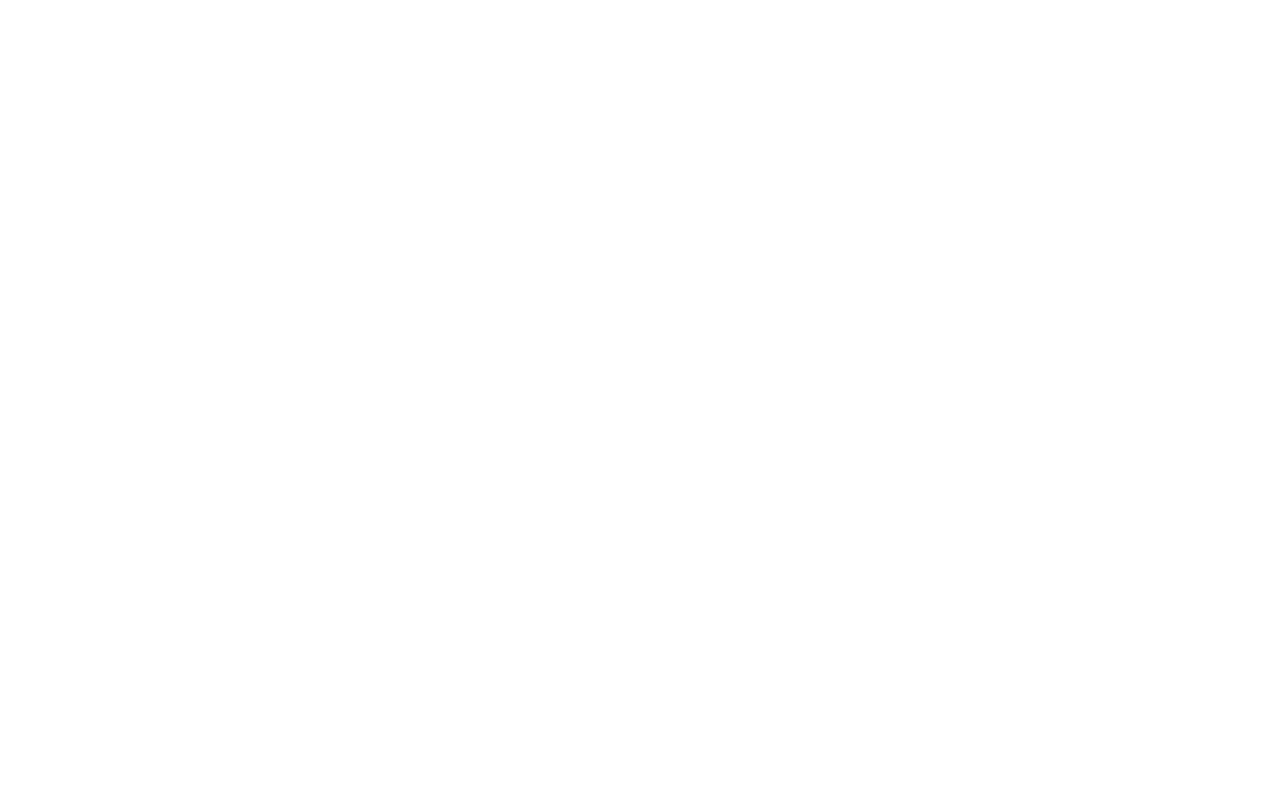
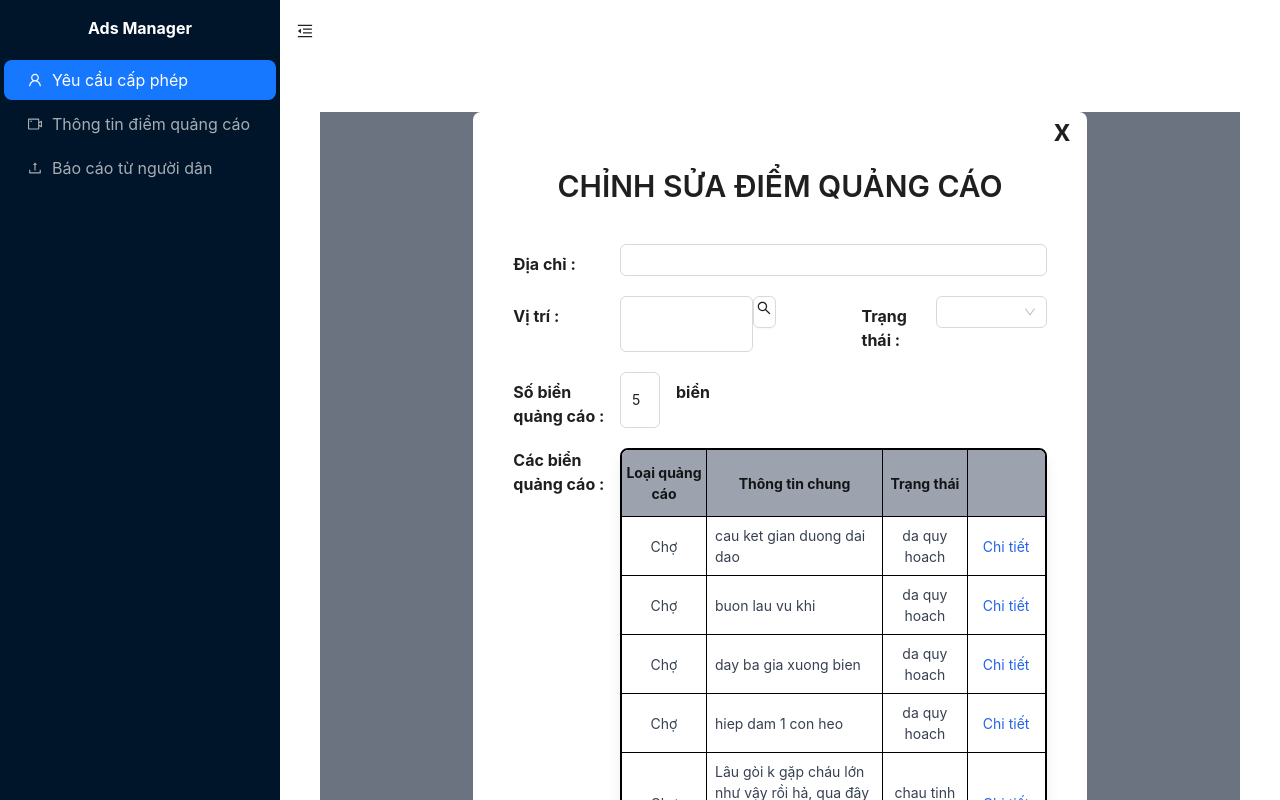
Before and after one commit to Lamlance/WNC_AdManager_CSC13114, a React (Vite) app in the folder FECanbo/: page /editpoint in a window 1280 px wide. Before the commit this address had no page. Shown: the top 800 px of the page. Built offline with nearby package versions, Linux system fonts and the light colour scheme.

Commit message:
patch after merge

```diff
--- a/FECanbo/src/App.tsx
+++ b/FECanbo/src/App.tsx
@@ -1,7 +1,5 @@
 import { useEffect, useState } from "react";
-import { AdRequest } from "./types";
 import { Outlet, Route, Routes, useNavigate } from "react-router-dom";
-import AdsRequest from "./components/ads-request/AdsRequest";
 import { Button, Layout, Menu } from "antd";
 import {
   MenuFoldOutlined,
@@ -12,18 +10,20 @@
 } from "@ant-design/icons";
 import AdsInfo from "./components/ads-info/AdsInfo";
 import ReportInfo from "./components/report-info/ReportInfo";
+import AdsRequestPage from "./components/routes/AdsRequestPage";
+import EditAdForm from "./components/vhtt/EditAdForm";
 import EditSetpoint from "./components/vhtt/EditSetpoint";
-import AdsRequestForm from "./components/ads-request/AdsRequestForm";
-import AdsRequestPage from "./components/routes/AdsRequestPage";
 const { Header, Sider, Content } = Layout;
 
 const App = () => {
   return (
     <Routes>
-      <Route path="/pq" element={<PageLayout />}>
+      <Route path="/" element={<PageLayout />}>
         <Route index element={<AdsRequestPage />} />
         <Route path="advertisements" element={<AdsInfo />} />
         <Route path="reports" element={<ReportInfo />} />
+        <Route path="editad" element={<EditAdForm />} />
+        <Route path="editpoint" element={<EditSetpoint />} />
       </Route>
     </Routes>
   );
@@ -129,6 +129,5 @@
       head.insertAdjacentElement("afterbegin", tailWindStyleTag);
     }
   }, []);
-  //return <EditSetpoint />;
   return <App />;
 }
--- a/FECanbo/src/components/vhtt/EditSetpoint.tsx
+++ b/FECanbo/src/components/vhtt/EditSetpoint.tsx
@@ -1,16 +1,20 @@
 import React from "react";
-import { Select, Space, Input, Button, } from "antd";
+import { Select, Space, Input, Button } from "antd";
 const { Option } = Select;
 import { SearchOutlined } from "@ant-design/icons";
 
-function EditAdForm() {
+function EditSetpoint() {
   const status = ["Đã quy hoạch", "Chưa quy hoạch"];
   const billboard = [
     ["Chợ", "cau ket gian duong dai dao", "da quy hoach"],
     ["Chợ", "buon lau vu khi", "da quy hoach"],
     ["Chợ", "day ba gia xuong bien", "da quy hoach"],
     ["Chợ", "hiep dam 1 con heo", "da quy hoach"],
-    ["Chợ", "Lâu gòi k gặp cháu lớn như vậy rồi hả, qua đây chú ôm cái đi , chú nhớ con quá đi", "chau tinh tri"],
+    [
+      "Chợ",
+      "Lâu gòi k gặp cháu lớn như vậy rồi hả, qua đây chú ôm cái đi , chú nhớ con quá đi",
+      "chau tinh tri",
+    ],
   ];
 
   return (
@@ -23,20 +27,25 @@
           CHỈNH SỬA ĐIỂM QUẢNG CÁO
         </h1>
 
-        <div className="mx-10 mb-5" >
+        <div className="mx-10 mb-5">
           <div className=" flex w-full">
-            <div className="w-1/5 font-bold text-base pt-2 "> Địa chỉ : </div>
+            <div className="w-1/5 pt-2 text-base font-bold "> Địa chỉ : </div>
             <Input className="w-4/5"></Input>
           </div>
         </div>
-        <div className="mx-10 mb-5 flex justify-between" >
+        <div className="mx-10 mb-5 flex justify-between">
           <div className=" flex w-1/2">
-            <div className="w-2/5 font-bold text-base pt-2 "> Vị trí : </div>
+            <div className="w-2/5 pt-2 text-base font-bold "> Vị trí : </div>
             <Input className="w-1/2"></Input>
-            <Button className="w-1/12 p-0 pb-2 justify-center items-center"><SearchOutlined /></Button>
+            <Button className="w-1/12 items-center justify-center p-0 pb-2">
+              <SearchOutlined />
+            </Button>
           </div>
           <div className="flex w-5/12 justify-end">
-            <div className="w-1/3 font-bold text-base pt-2 "> Trạng thái : </div>
+            <div className="w-1/3 pt-2 text-base font-bold ">
+              {" "}
+              Trạng thái :{" "}
+            </div>
             <Space.Compact className=" w-1/2">
               <Select defaultValue="" style={{ width: "100%" }}>
                 {status.map((value) => {
@@ -50,26 +59,36 @@
             </Space.Compact>
           </div>
         </div>
-        <div className="mx-10 mb-5" >
+        <div className="mx-10 mb-5">
           <div className=" flex w-full">
-            <div className="w-1/5 font-bold text-base pt-2 "> Số biển quảng cáo : </div>
+            <div className="w-1/5 pt-2 text-base font-bold ">
+              {" "}
+              Số biển quảng cáo :{" "}
+            </div>
             <Input className="w-10" value={billboard.length}></Input>
-            <div className="w-1/5 font-bold text-base pt-2 ml-4"> biển </div>
+            <div className="ml-4 w-1/5 pt-2 text-base font-bold"> biển </div>
           </div>
         </div>
-        <div className="mx-10" >
+        <div className="mx-10">
           <div className=" flex w-full">
-            <div className="w-1/5 font-bold text-base"> Các biển quảng cáo : </div>
+            <div className="w-1/5 text-base font-bold">
+              {" "}
+              Các biển quảng cáo :{" "}
+            </div>
             <div className="w-4/5">
               <section className="container mx-auto">
-                <div className="w-full mb-8 overflow-hidden shadow-lg">
-                  <div className="w-full overflow-x-auto border-2 rounded-lg border-black">
+                <div className="mb-8 w-full overflow-hidden shadow-lg">
+                  <div className="w-full overflow-x-auto rounded-lg border-2 border-black">
                     <table className="w-full text-center">
                       <thead>
-                        <tr className=" text-center bg-gray-400">
-                          <th className="py-3 w-1/5">Loại quảng cáo</th>
-                          <th className="py-3 w-5/12 border-x border-black">Thông tin chung</th>
-                          <th className="py-3 w-1/5 border-x border-black">Trạng thái</th>
+                        <tr className=" bg-gray-400 text-center">
+                          <th className="w-1/5 py-3">Loại quảng cáo</th>
+                          <th className="w-5/12 border-x border-black py-3">
+                            Thông tin chung
+                          </th>
+                          <th className="w-1/5 border-x border-black py-3">
+                            Trạng thái
+                          </th>
                           <th className="py-3"></th>
                         </tr>
                       </thead>
@@ -77,11 +96,25 @@
                         {billboard.map((value) => {
                           return (
                             <>
-                              <tr className="text-gray-700 border-t border-black">
+                              <tr className="border-t border-black text-gray-700">
                                 <td className=" px-2 py-2 "> {value[0]} </td>
-                                <td className=" px-2 py-2 text-left border-x border-black"> {value[1]} </td>
-                                <td className=" px-2 py-2 border-x border-black"> {value[2]} </td>
-                                <td><a className=" px-2 py-2 text-blue-600" href="https://www.w3schools.com"> Chi tiết </a></td>
+                                <td className=" border-x border-black px-2 py-2 text-left">
+                                  {" "}
+                                  {value[1]}{" "}
+                                </td>
+                                <td className=" border-x border-black px-2 py-2">
+                                  {" "}
+                                  {value[2]}{" "}
+                                </td>
+                                <td>
+                                  <a
+                                    className=" px-2 py-2 text-blue-600"
+                                    href="https://www.w3schools.com"
+                                  >
+                                    {" "}
+                                    Chi tiết{" "}
+                                  </a>
+                                </td>
                               </tr>
                             </>
                           );
@@ -96,15 +129,14 @@
         </div>
         <div className="mx-10 mb-5 flex justify-end">
           <Button type="primary">Thêm biển </Button>
-      </div>
+        </div>
 
-
-      <div className="mt-5 flex items-center justify-center">
-        <Button type="primary">Hoàn thành </Button>
+        <div className="mt-5 flex items-center justify-center">
+          <Button type="primary">Hoàn thành </Button>
+        </div>
       </div>
     </div>
-    </div >
   );
 }
 
-export default EditAdForm;
+export default EditSetpoint;
```
Also changed, not shown: FECanbo/src/components/EditAdForm.tsx (deleted, +0 -202 lines), FECanbo/src/components/vhtt/EditAdForm.tsx (line endings or trailing spaces).
